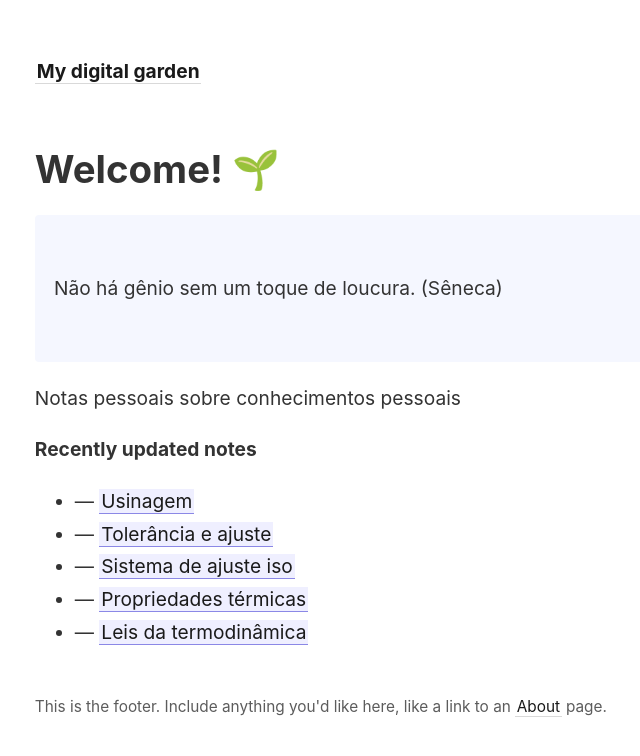
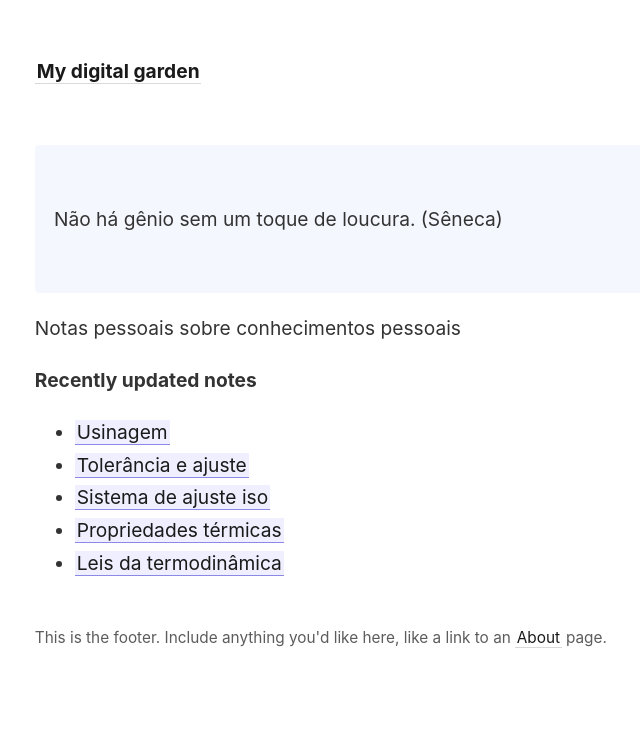
Before and after one commit to Robbitmm/obsidian-garden, a Jekyll site: the page built from _pages/index.md, in a window 1280 px wide. Shown: the top 756 px of the page, without its empty margins (42-682 px from the left). Built offline with Jekyll 4.4.1, drawn with Linux system fonts in a browser that asks for light colours.

Commit message:
Update index.md

```diff
--- a/_pages/index.md
+++ b/_pages/index.md
@@ -4,8 +4,6 @@ title: Home
 id: home
 permalink: /
 ---
-
-# Welcome! 🌱
 
 <p style="padding: 3em 1em; background: #f5f7ff; border-radius: 4px;">
   Não há gênio sem um toque de loucura. (Sêneca)
@@ -19,7 +17,7 @@ Notas pessoais sobre conhecimentos pessoais
   {% assign recent_notes = site.notes | sort: "last_modified_at_timestamp" | reverse %}
   {% for note in recent_notes limit: 5 %}
     <li>
-      — <a class="internal-link" href="{{ note.url }}">{{ note.title }}</a>
+      <a class="internal-link" href="{{ note.url }}">{{ note.title }}</a>
     </li>
   {% endfor %}
 </ul>
```
